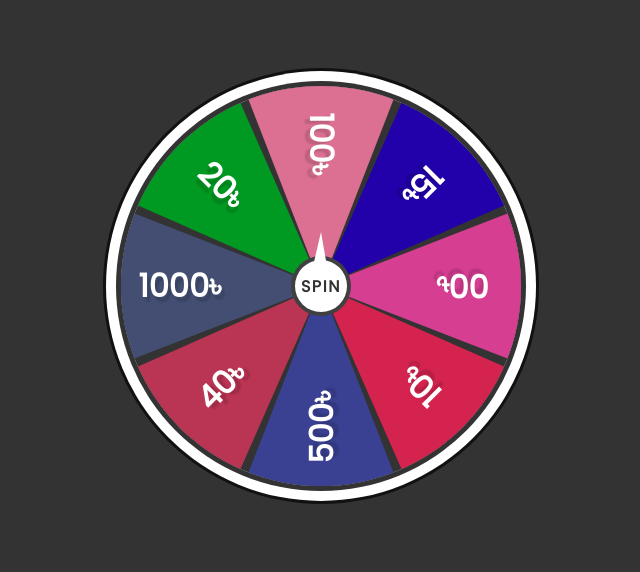
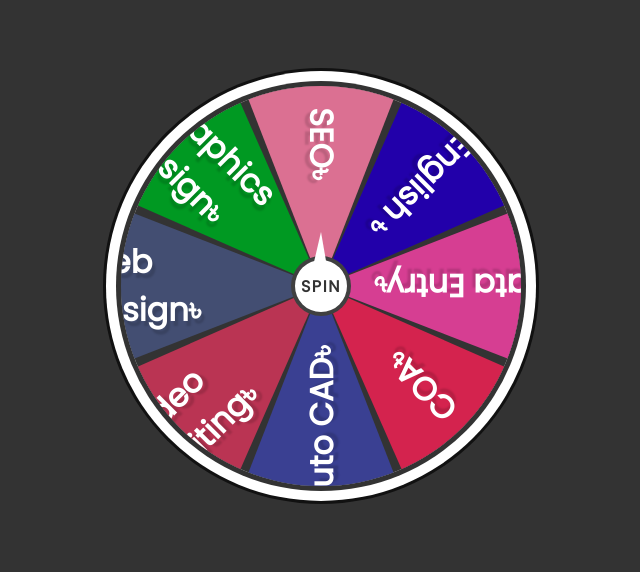
Before and after one commit to Nickroy12/lottari, a plain HTML site: page index.html in a window 1280 px wide. Shown: the part 114-686 px from the top of the page, without its empty margins (319-959 px from the left). Drawn offline with Linux system fonts and the light colour scheme; a web font is replaced by a local one.

Commit message:
Update index.html

```diff
--- a/index.html
+++ b/index.html
@@ -10,14 +10,14 @@
     <div class="container">
     <div class="spinBtn">Spin</div>
         <div class="wheel">
-                <div class="number" style="--i:1;--clr:#db7092;"><span>100</span></div>
-                <div class="number" style="--i:2;--clr:#20a;"><span>15</span></div>
-                <div class="number" style="--i:3;--clr:#d63e92;"><span>00</span></div>
-                <div class="number" style="--i:4;--clr:#d4234e;"><span>10</span></div>
-                <div class="number" style="--i:5;--clr:#3a4092;"><span>500</span></div>
-                <div class="number" style="--i:6;--clr:#ba3453;"><span>40</span></div>
-                <div class="number" style="--i:7;--clr:#434e72;"><span>1000</span></div>
-                <div class="number" style="--i:8;--clr:#092;"><span>20</span></div>
+                <div class="number" style="--i:1;--clr:#db7092;"><span>SEO</span></div>
+                <div class="number" style="--i:2;--clr:#20a;"><span>English </span></div>
+                <div class="number" style="--i:3;--clr:#d63e92;"><span>Data Entry</span></div>
+                <div class="number" style="--i:4;--clr:#d4234e;"><span>COA</span></div>
+                <div class="number" style="--i:5;--clr:#3a4092;"><span>Auto CAD</span></div>
+                <div class="number" style="--i:6;--clr:#ba3453;"><span>Video Editing</span></div>
+                <div class="number" style="--i:7;--clr:#434e72;"><span>Web Design</span></div>
+                <div class="number" style="--i:8;--clr:#092;"><span>Graphics Design</div>
             </div>
     </div>
     <script>
```
